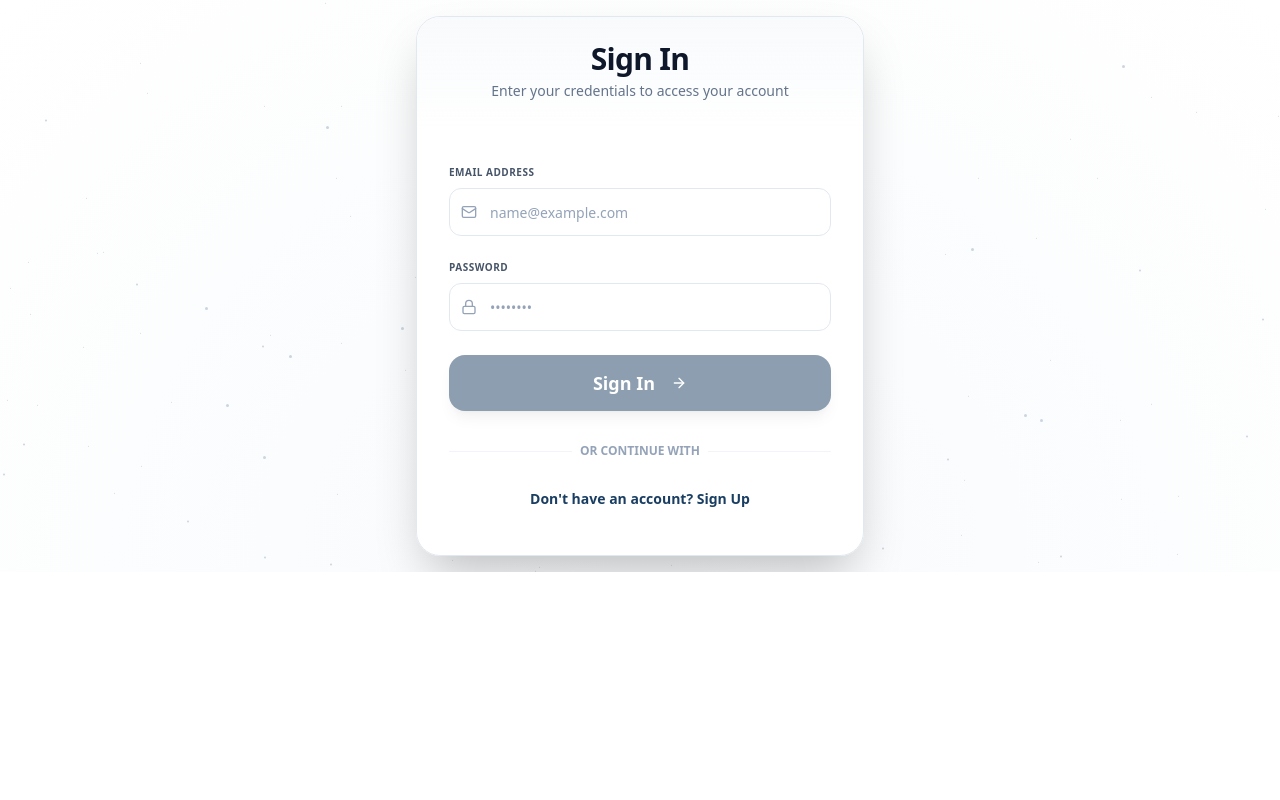
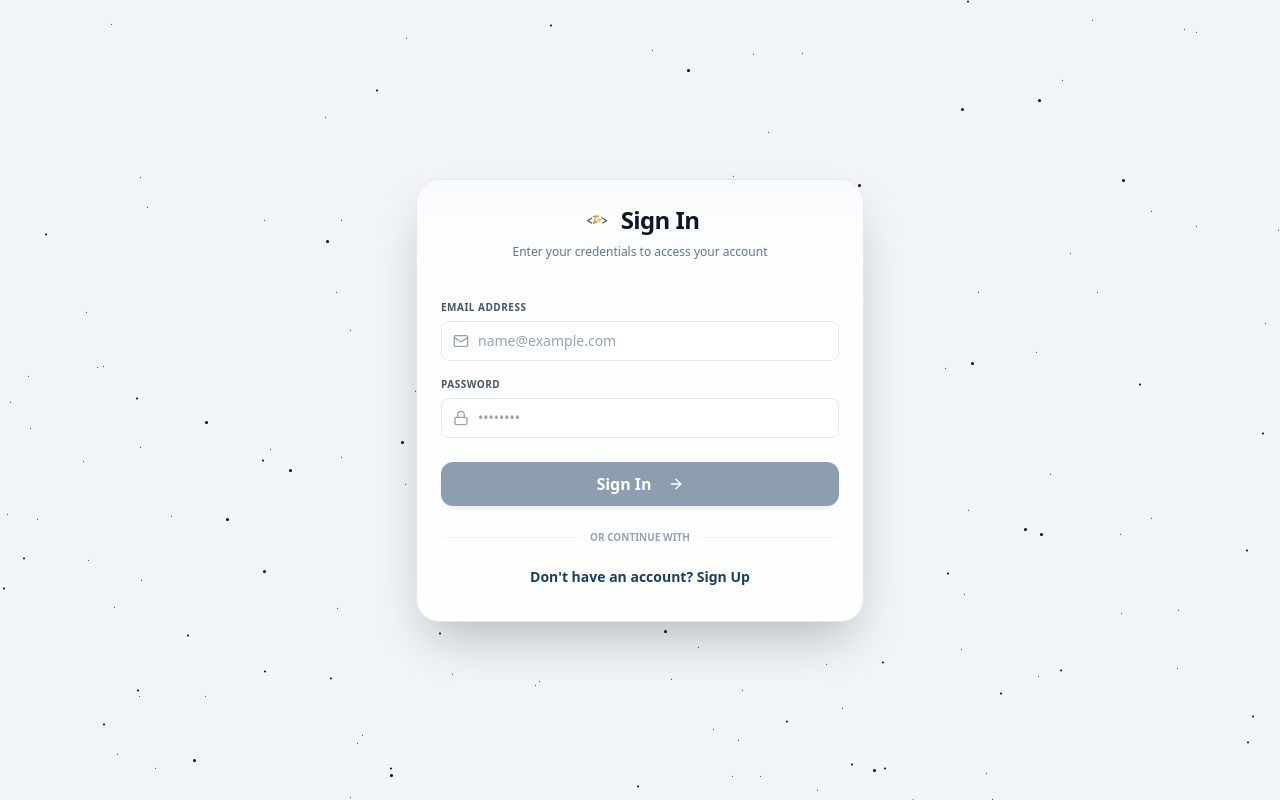
Before and after one commit to Thy-Ronald/HrSystem, a React (Vite) app in the folder frontend/: page /dashboard in a window 1280 px wide. Built offline with nearby package versions, Linux system fonts and the light colour scheme; no server answers.

Commit message:
feat: refactor auth and login screens to shadcn/ui with white theme, black stars background, and optimized compact layout

```diff
--- a/frontend/src/components/animate-ui/components/backgrounds/stars.jsx
+++ b/frontend/src/components/animate-ui/components/backgrounds/stars.jsx
@@ -59,7 +59,7 @@ function StarsBackground({
   factor = 0.05,
   speed = 50,
   transition = { stiffness: 50, damping: 20 },
-  starColor = '#cbd5e1',
+  starColor = '#000000',
   pointerEvents = true,
   ...props
 }) {
@@ -82,7 +82,7 @@ function StarsBackground({
     <div
       data-slot="stars-background"
       className={cn(
-        'relative size-full overflow-hidden bg-[radial-gradient(ellipse_at_bottom,_#f8fafc_0%,_#fff_100%)]',
+        'relative w-full min-h-screen overflow-hidden bg-slate-100',
         className
       )}
       onMouseMove={handleMouseMove}
--- a/frontend/src/pages/Auth.jsx
+++ b/frontend/src/pages/Auth.jsx
@@ -14,6 +14,7 @@ import { Loader2, Mail, Lock, User, ArrowRight } from "lucide-react"
 import { StarsBackground } from "@/components/animate-ui/components/backgrounds/stars"
 import { useAuth } from '../contexts/AuthContext';
 import { useToast } from '../components/Toast';
+import logo from '../assets/logo.png';
 
 const Auth = ({ onLogin }) => {
   const [isLogin, setIsLogin] = useState(true);
@@ -89,18 +90,21 @@ const Auth = ({ onLogin }) => {
     <StarsBackground className="flex items-center justify-center p-4">
       <div className="w-full max-w-md relative z-10 animate-in fade-in zoom-in duration-500">
         <Card className="border-slate-200 bg-white/90 backdrop-blur-xl shadow-2xl rounded-3xl overflow-hidden border">
-          <CardHeader className="space-y-1 pb-8 text-center bg-gradient-to-b from-slate-50 to-transparent">
-            <CardTitle className="text-3xl font-bold tracking-tight text-slate-900">
-              {isLogin ? 'Sign In' : 'Sign Up'}
-            </CardTitle>
-            <CardDescription className="text-slate-500 font-medium">
+          <CardHeader className="space-y-1 pb-4 text-center bg-gradient-to-b from-slate-50 to-transparent pt-6">
+            <div className="flex items-center justify-center gap-2 mb-1">
+              <img src={logo} alt="Logo" className="h-8 w-auto" />
+              <CardTitle className="text-2xl font-bold tracking-tight text-slate-900">
+                {isLogin ? 'Sign In' : 'Sign Up'}
+              </CardTitle>
+            </div>
+            <CardDescription className="text-slate-500 font-medium text-xs">
               {isLogin ? 'Enter your credentials to access your account' : 'Fill in the information below to register'}
             </CardDescription>
           </CardHeader>
-          <CardContent className="grid gap-6 p-8">
-            <form onSubmit={handleSubmit} className="grid gap-6">
+          <CardContent className="grid gap-4 p-6">
+            <form onSubmit={handleSubmit} className="grid gap-4">
               {!isLogin && (
-                <div className="grid gap-2">
+                <div className="grid gap-1.5">
                   <Label htmlFor="name" className="text-slate-600 font-semibold uppercase tracking-wider text-[10px]">Full Name</Label>
                   <div className="relative">
                     <User className="absolute left-3 top-1/2 -translate-y-1/2 h-4 w-4 text-slate-400" />
@@ -109,14 +113,14 @@ const Auth = ({ onLogin }) => {
                       placeholder="Jane Doe"
                       value={name}
                       onChange={(e) => setName(e.target.value)}
-                      className="pl-10 bg-white border-slate-200 text-slate-900 placeholder:text-slate-400 h-12 rounded-xl focus:ring-blue-500/10"
+                      className="pl-9 bg-white border-slate-200 text-slate-900 placeholder:text-slate-400 h-10 rounded-lg focus:ring-blue-500/10 text-sm"
                       disabled={loading}
                       required
                     />
                   </div>
                 </div>
               )}
-              <div className="grid gap-2">
+              <div className="grid gap-1.5">
                 <Label htmlFor="email" className="text-slate-600 font-semibold uppercase tracking-wider text-[10px]">Email Address</Label>
                 <div className="relative">
                   <Mail className="absolute left-3 top-1/2 -translate-y-1/2 h-4 w-4 text-slate-400" />
@@ -126,13 +130,13 @@ const Auth = ({ onLogin }) => {
                     placeholder="name@example.com"
                     value={email}
                     onChange={(e) => setEmail(e.target.value)}
-                    className="pl-10 bg-white border-slate-200 text-slate-900 placeholder:text-slate-400 h-12 rounded-xl focus:ring-blue-500/10"
+                    className="pl-9 bg-white border-slate-200 text-slate-900 placeholder:text-slate-400 h-10 rounded-lg focus:ring-blue-500/10 text-sm"
                     disabled={loading}
                     required
                   />
                 </div>
               </div>
-              <div className="grid gap-2">
+              <div className="grid gap-1.5">
                 <Label htmlFor="password" className="text-slate-600 font-semibold uppercase tracking-wider text-[10px]">Password</Label>
                 <div className="relative">
                   <Lock className="absolute left-3 top-1/2 -translate-y-1/2 h-4 w-4 text-slate-400" />
@@ -142,7 +146,7 @@ const Auth = ({ onLogin }) => {
                     placeholder="••••••••"
                     value={password}
                     onChange={(e) => setPassword(e.target.value)}
-                    className="pl-10 bg-white border-slate-200 text-slate-900 placeholder:text-slate-400 h-12 rounded-xl focus:ring-blue-500/10"
+                    className="pl-9 bg-white border-slate-200 text-slate-900 placeholder:text-slate-400 h-10 rounded-lg focus:ring-blue-500/10 text-sm"
                     disabled={loading}
                     required
                   />
@@ -151,25 +155,25 @@ const Auth = ({ onLogin }) => {
               <Button
                 type="submit"
                 disabled={loading || (isLogin ? !email.trim() || !password : !email.trim() || !password || !name.trim())}
-                className="w-full bg-[#1a3e62] hover:bg-[#122c46] text-white h-14 rounded-2xl font-bold text-lg transition-all shadow-lg active:scale-95 group"
+                className="w-full bg-[#1a3e62] hover:bg-[#122c46] text-white h-11 rounded-xl font-bold text-base transition-all shadow-md active:scale-95 group mt-2"
               >
                 {loading ? (
-                  <Loader2 className="h-6 w-6 animate-spin" />
+                  <Loader2 className="h-5 w-5 animate-spin" />
                 ) : (
                   <>
                     <span>{isLogin ? 'Sign In' : 'Create Account'}</span>
-                    <ArrowRight className="ml-2 h-5 w-5 group-hover:translate-x-1 transition-transform" />
+                    <ArrowRight className="ml-2 h-4 w-4 group-hover:translate-x-1 transition-transform" />
                   </>
                 )}
               </Button>
             </form>
           </CardContent>
-          <CardFooter className="flex flex-col gap-4 p-8 pt-0">
+          <CardFooter className="flex flex-col gap-3 p-6 pt-0">
             <div className="relative w-full">
               <div className="absolute inset-0 flex items-center">
                 <span className="w-full border-t border-slate-100" />
               </div>
-              <div className="relative flex justify-center text-xs uppercase">
+              <div className="relative flex justify-center text-[10px] uppercase">
                 <span className="bg-white px-2 text-slate-400 font-bold">Or continue with</span>
               </div>
             </div>
@@ -182,7 +186,7 @@ const Auth = ({ onLogin }) => {
                 setName('');
               }}
               disabled={loading}
-              className="w-full text-[#1a3e62] hover:text-[#122c46] hover:bg-slate-50 rounded-xl h-12 font-semibold"
+              className="w-full text-[#1a3e62] hover:text-[#122c46] hover:bg-slate-50 rounded-lg h-10 font-semibold text-sm"
             >
               {isLogin ? (
                 "Don't have an account? Sign Up"
```
Also changed, not shown: frontend/src/pages/Login.jsx (+31 -27 lines).
